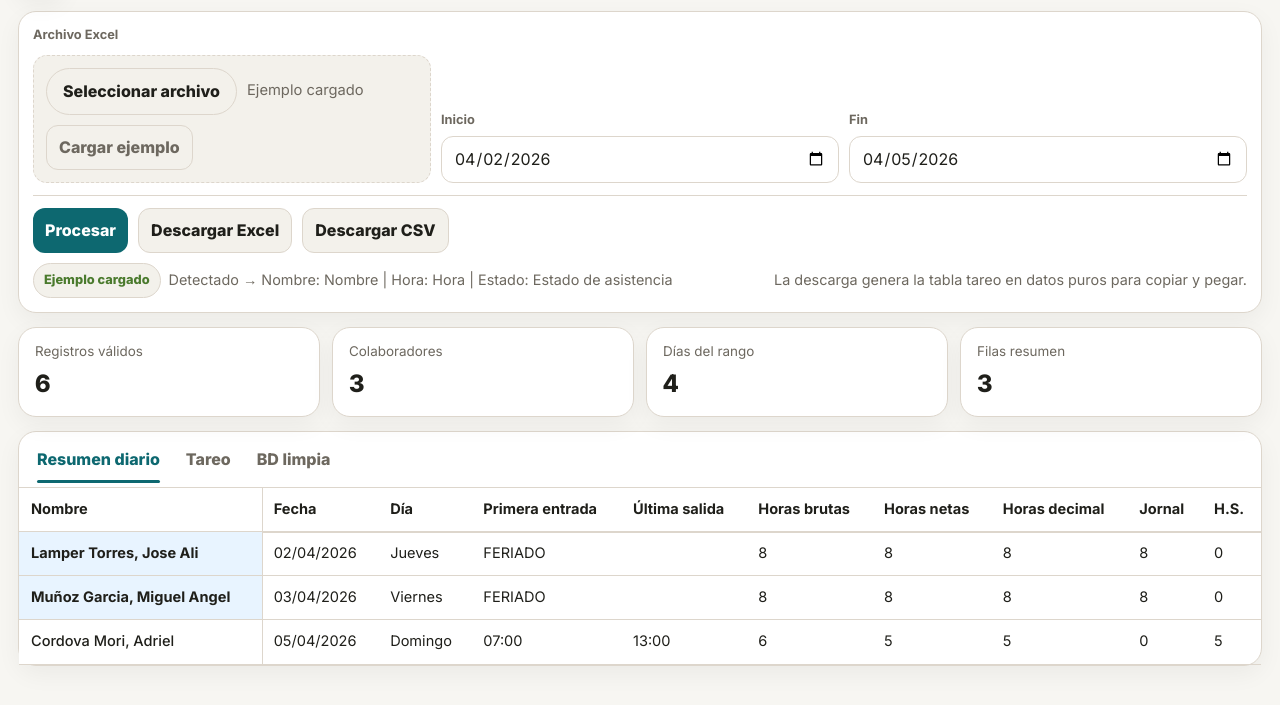
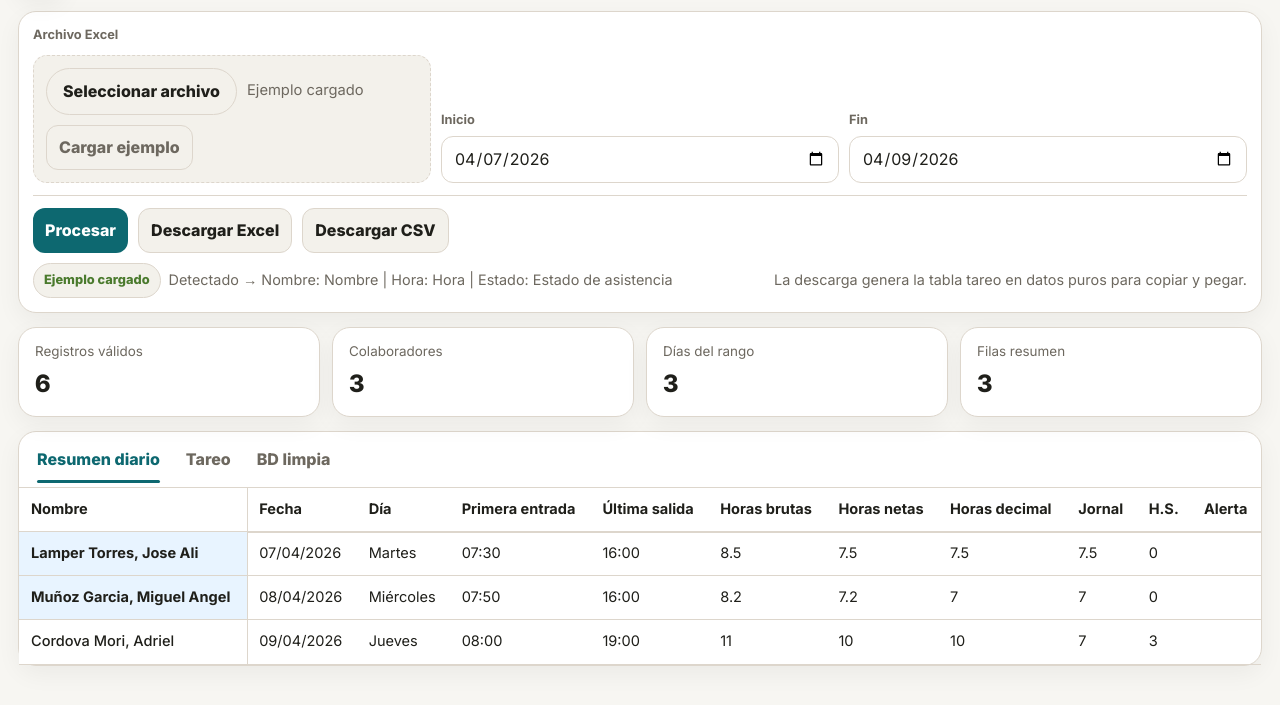
Before and after one commit to sebastianxx230/ivpro, a plain HTML site: page index.html in a window 1280 px wide. Both pictures are taken after a click on the button "Cargar ejemplo". Shown: the part 67-772 px from the top of the page. Drawn offline with Linux system fonts and the light colour scheme.

Commit message:
Update index.html

```diff
--- a/index.html
+++ b/index.html
@@ -12,13 +12,13 @@
   <style>
     :root,[data-theme="light"]{
       --bg:#f7f6f2;--panel:#ffffff;--panel-2:#f3f1eb;--text:#1f1f1a;--muted:#6d685f;--line:#ddd6cc;
-      --primary:#0d6870;--ok:#4a7a2d;--danger:#ad4a55;--shadow:0 8px 24px rgba(25,24,22,.05);
-      --planilla-soft:#e8f4ff;--day-sep:#c9d7e8;--totals:#eef2f6;--head-soft:#f5f8fb;--holiday:#e9f7ec;--holiday-text:#235b2d
+      --primary:#0d6870;--ok:#4a7a2d;--danger:#ad4a55;--warn:#c97a16;--warn-bg:#fff0d9;--warn-text:#8a4d00;--shadow:0 8px 24px rgba(25,24,22,.05);
+      --planilla-soft:#e8f4ff;--day-sep:#c9d7e8;--totals:#eef2f6;--head-soft:#f5f8fb
     }
     [data-theme="dark"]{
       --bg:#171614;--panel:#1d1c19;--panel-2:#26231f;--text:#f2eee7;--muted:#aba395;--line:#3b3630;
-      --primary:#63a8b0;--ok:#88ca5f;--danger:#df7d86;--shadow:0 12px 28px rgba(0,0,0,.22);
-      --planilla-soft:#244760;--day-sep:#3e5870;--totals:#232a31;--head-soft:#211f1b;--holiday:#213426;--holiday-text:#97e5a4
+      --primary:#63a8b0;--ok:#88ca5f;--danger:#df7d86;--warn:#f0a74b;--warn-bg:#4a3318;--warn-text:#ffd39c;--shadow:0 12px 28px rgba(0,0,0,.22);
+      --planilla-soft:#244760;--day-sep:#3e5870;--totals:#232a31;--head-soft:#211f1b
     }
     *{box-sizing:border-box} html{scroll-behavior:smooth} body{margin:0;font-family:Inter,system-ui,sans-serif;background:var(--bg);color:var(--text);line-height:1.45}
     button,input{font:inherit}
@@ -53,7 +53,7 @@
     .sub-day-start,.day-start{border-left:2px solid var(--day-sep) !important}
     .totals-head,.totals-cell{background:var(--totals) !important}
     .totals-start{border-left:3px solid var(--line) !important}
-    .holiday-cell{background:var(--holiday) !important;color:var(--holiday-text) !important;font-weight:800}
+    .alert-cell{background:var(--warn-bg) !important;color:var(--warn-text) !important;font-weight:800}
     .dropzone{border:1.5px dashed var(--line);background:var(--panel-2);border-radius:14px;padding:12px}.dropzone.drag{border-color:var(--primary);background:color-mix(in srgb,var(--primary) 8%, var(--panel-2))}
     @media (max-width:1320px){.top-filters-grid{grid-template-columns:1fr 1fr 1fr}.header-actions{justify-content:flex-start}}
     @media (max-width:980px){.stats{grid-template-columns:1fr 1fr}.table-box{max-height:none}.main-toolbar{flex-direction:column;align-items:flex-start}}
@@ -149,7 +149,10 @@
   const dayOnly = d => new Date(d.getFullYear(), d.getMonth(), d.getDate());
   const stamp = d => dayOnly(d).getTime();
   const isSunday = d => d.getDay() === 0;
+  const isWeekday = d => d.getDay() >= 1 && d.getDay() <= 5;
   const unique = arr => [...new Set(arr.filter(v => String(v ?? '') !== ''))];
+  const roundDownHalf = n => Math.floor((n || 0) * 2) / 2;
+  const hoursBetween = (a,b) => Math.max(0, (b - a) / 36e5);
 
   function displayNum(v){ if (v == null || v === '') return ''; const n = Number(v); return isFinite(n) ? n.toFixed(1).replace(/\.0$/, '') : v; }
   function getGroupByWorker(name){ return PLANILLA_SET.has(normalizeSimple(name)) ? 'PLANILLA' : 'RRHH'; }
@@ -158,6 +161,30 @@
   function clearError(){ els.errorBox.classList.add('hidden'); els.errorBox.textContent = ''; }
   function setStatus(text, tone=''){ els.statusBadge.className = 'pill ' + tone; els.statusBadge.textContent = text; }
   function setFileName(text){ els.fileName.textContent = text || 'Ningún archivo seleccionado'; }
+
+  function calcWorkedHours(primera, ultima, fecha){
+    if (!primera || !ultima) return { brutas:null, netas:null, decimal:null, jornal:null, hs:null, dominical:0 };
+
+    const brutas = hoursBetween(primera, ultima);
+    const lunchHours = 1;
+    const normalCap = 8;
+    const normalEnd = new Date(fecha.getFullYear(), fecha.getMonth(), fecha.getDate(), 16, 0, 0, 0);
+
+    if (isSunday(fecha)) {
+      const decimal = roundDownHalf(brutas);
+      return { brutas, netas:brutas, decimal, jornal:0, hs:decimal, dominical:decimal };
+    }
+
+    const horasHastaLas4 = hoursBetween(primera, new Date(Math.min(ultima.getTime(), normalEnd.getTime())));
+    const jornalBase = Math.max(0, horasHastaLas4 - lunchHours);
+    const jornal = Math.min(normalCap, roundDownHalf(jornalBase));
+    const extraBase = ultima > normalEnd ? hoursBetween(normalEnd, ultima) : 0;
+    const hs = roundDownHalf(extraBase);
+    const netas = Math.max(0, brutas - lunchHours);
+    const decimal = roundDownHalf(netas);
+
+    return { brutas, netas, decimal, jornal, hs, dominical:0 };
+  }
 
   function parseExcelDate(value){
     if (value instanceof Date && !isNaN(value)) return value;
@@ -207,9 +234,9 @@
   }
 
   function buildSummary(cleanRows, startDate, endDate){
-    const lunchHours = 1, normalCap = 8;
     const effectiveRows = cleanRows.filter(r => stamp(r.fecha) >= stamp(startDate) && stamp(r.fecha) <= stamp(endDate));
     const group = new Map();
+
     effectiveRows.forEach(r => {
       const key = `${r.nombre}__${fmtDate(r.fecha)}`;
       if (!group.has(key)) group.set(key, { nombre:r.nombre, fecha:r.fecha, grupo:r.grupo, entradas:[], salidas:[], order:r.fila });
@@ -218,26 +245,43 @@
       if (normalize(r.estado).includes('salida')) g.salidas.push(r.hora);
       if (r.fila < g.order) g.order = r.fila;
     });
+
     const summaryRows = [...group.values()].map(g => {
-      const fechaStr = fmtDate(g.fecha);
-      if (isHoliday(g.fecha)) {
-        return { nombre:g.nombre, fecha:g.fecha, grupo:g.grupo, primeraEntrada:null, ultimaSalida:null, horasBrutas:8, horasNetas:8, horasDecimal:8, jornal:8, hs:0, dominical:0, order:g.order, feriado:true };
-      }
       const primera = g.entradas.length ? new Date(Math.min(...g.entradas.map(x => x.getTime()))) : null;
       const ultima = g.salidas.length ? new Date(Math.max(...g.salidas.map(x => x.getTime()))) : null;
-      const brutas = primera && ultima ? (ultima - primera) / 36e5 : null;
-      const netas = brutas == null ? null : Math.max(0, brutas - lunchHours);
-      const decimal = netas == null ? null : Math.floor(netas * 2) / 2;
-      let jornal = decimal == null ? null : Math.min(normalCap, decimal);
-      let hs = decimal == null ? null : Math.max(0, decimal - normalCap);
-      let dominical = 0;
-      if (isSunday(g.fecha)) {
-        hs = decimal ?? 0;
+      let alerta = '';
+
+      if ((!primera || !ultima) && isWeekday(g.fecha) && !isHoliday(g.fecha)) alerta = 'X';
+
+      const calc = calcWorkedHours(primera, ultima, g.fecha);
+      let jornal = calc.jornal;
+      let hs = calc.hs;
+      let dominical = calc.dominical;
+
+      if (isHoliday(g.fecha) && !primera && !ultima) {
         jornal = 0;
-        dominical = hs;
+        hs = 0;
+        dominical = 0;
       }
-      return { nombre:g.nombre, fecha:g.fecha, grupo:g.grupo, primeraEntrada:primera, ultimaSalida:ultima, horasBrutas:brutas, horasNetas:netas, horasDecimal:decimal, jornal, hs, dominical, order:g.order, feriado:false };
+
+      return {
+        nombre:g.nombre,
+        fecha:g.fecha,
+        grupo:g.grupo,
+        primeraEntrada:primera,
+        ultimaSalida:ultima,
+        horasBrutas:calc.brutas,
+        horasNetas:calc.netas,
+        horasDecimal:calc.decimal,
+        jornal,
+        hs,
+        dominical,
+        order:g.order,
+        feriado:isHoliday(g.fecha),
+        alerta
+      };
     }).sort((a,b) => (a.grupo === b.grupo ? a.order - b.order || a.fecha - b.fecha : (a.grupo === 'PLANILLA' ? -1 : 1)));
+
     return { summaryRows, effectiveRows };
   }
 
@@ -249,9 +293,12 @@
       const grupo = getGroupByWorker(nombre); const out = { nombre, grupo, dias:{}, hNormal:0, hExtras:0, dominical:0 };
       dates.forEach(d => {
         const rec = idx.get(`${nombre}__${fmtDate(d)}`);
-        const jornal = rec?.jornal ?? (isHoliday(d) ? 8 : 0);
+        const feriado = isHoliday(d);
+        const sinMarcaSemana = !rec && isWeekday(d) && !feriado;
+        const alerta = rec?.alerta || (sinMarcaSemana ? 'X' : '');
+        const jornal = rec?.jornal ?? 0;
         const hs = rec?.hs ?? 0;
-        out.dias[fmtDate(d)] = { jornal, hs, feriado:isHoliday(d) };
+        out.dias[fmtDate(d)] = { jornal, hs, feriado, alerta };
         out.hNormal += jornal;
         out.hExtras += hs;
         if (isSunday(d)) out.dominical += hs;
@@ -268,13 +315,18 @@
   }
 
   function renderAll(){
-    renderTable(els.resumen, ['Nombre','Fecha','Día','Primera entrada','Última salida','Horas brutas','Horas netas','Horas decimal','Jornal','H.S.'], state.summaryRows.slice(0,1200).map(r => [r.nombre, fmtDate(r.fecha), weekdayName(r.fecha), r.primeraEntrada ? fmtTime(r.primeraEntrada) : (r.feriado ? 'FERIADO' : ''), r.ultimaSalida ? fmtTime(r.ultimaSalida) : '', displayNum(r.horasBrutas), displayNum(r.horasNetas), displayNum(r.horasDecimal), displayNum(r.jornal), displayNum(r.hs)]));
+    renderTable(els.resumen, ['Nombre','Fecha','Día','Primera entrada','Última salida','Horas brutas','Horas netas','Horas decimal','Jornal','H.S.','Alerta'], state.summaryRows.slice(0,1200).map(r => [r.nombre, fmtDate(r.fecha), weekdayName(r.fecha), r.primeraEntrada ? fmtTime(r.primeraEntrada) : '', r.ultimaSalida ? fmtTime(r.ultimaSalida) : '', displayNum(r.horasBrutas), displayNum(r.horasNetas), displayNum(r.horasDecimal), displayNum(r.jornal), displayNum(r.hs), r.alerta]));
     renderTable(els.bd, ['Nombre','Fecha','Día','Hora','Estado'], state.cleanRows.slice(0,1200).map(r => [r.nombre, fmtDate(r.fecha), weekdayName(r.fecha), fmtTime(r.hora), r.estado]));
     const {dates, rows} = state.tareo;
     let html = '<table><thead><tr><th class="name-col" rowspan="2">Colaboradores</th>' + dates.map(d => `<th colspan="2" class="day-head day-start">${fmtDate(d)}<span class="day-name">${weekdayName(d)}</span></th>`).join('') + '<th rowspan="2" class="totals-head totals-start">H.NORMAL</th><th rowspan="2" class="totals-head">H.EXTRAS</th><th rowspan="2" class="totals-head">DOMINICAL</th></tr><tr>' + dates.map((d, idx) => `<th class="sub-day-start ${idx===0?'day-start':''}">JORNAL</th><th>H.S.</th>`).join('') + '</tr></thead><tbody>';
     rows.forEach(r => {
       html += `<tr><td class="name-col ${r.grupo === 'PLANILLA' ? 'planilla-name' : 'rrhh-name'}">${r.nombre}</td>`;
-      dates.forEach((d, idx) => { const k = fmtDate(d), v = r.dias[k] || {jornal:0, hs:0, feriado:false}; html += `<td class="num ${idx===0?'day-start sub-day-start':''} ${v.feriado ? 'holiday-cell' : ''}">${displayNum(v.jornal)}</td><td class="num ${v.feriado ? 'holiday-cell' : ''}">${displayNum(v.hs)}</td>`; });
+      dates.forEach((d, idx) => {
+        const k = fmtDate(d), v = r.dias[k] || {jornal:0, hs:0, feriado:false, alerta:''};
+        const jornalText = v.alerta ? 'X' : displayNum(v.jornal);
+        const hsText = v.alerta ? '' : displayNum(v.hs);
+        html += `<td class="num ${idx===0?'day-start sub-day-start':''} ${v.alerta ? 'alert-cell' : ''}">${jornalText}</td><td class="num ${v.alerta ? 'alert-cell' : ''}">${hsText}</td>`;
+      });
       html += `<td class="num totals-cell totals-start">${displayNum(r.hNormal)}</td><td class="num totals-cell">${displayNum(r.hExtras)}</td><td class="num totals-cell">${displayNum(r.dominical)}</td></tr>`;
     });
     html += '</tbody></table>';
@@ -292,7 +344,10 @@
     const data = [row1, row2];
     state.tareo.rows.forEach(r => {
       const row = [r.nombre];
-      state.tareo.dates.forEach(d => { const k = fmtDate(d); row.push(r.dias[k]?.jornal ?? 0, r.dias[k]?.hs ?? 0); });
+      state.tareo.dates.forEach(d => {
+        const k = fmtDate(d), cell = r.dias[k] || {jornal:0, hs:0, alerta:'', feriado:false};
+        row.push(cell.alerta ? 0 : (cell.jornal ?? 0), cell.alerta ? 0 : (cell.hs ?? 0));
+      });
       row.push(r.hNormal, r.hExtras, r.dominical);
       data.push(row);
     });
@@ -353,12 +408,12 @@
 
   function loadSample(){
     const rows = [
-      { Nombre:'Lamper Torres, Jose Ali', Hora:'02/04/2026 07:00', 'Estado de asistencia':'Registro de entrada' },
-      { Nombre:'Lamper Torres, Jose Ali', Hora:'02/04/2026 15:00', 'Estado de asistencia':'Registro de salida' },
-      { Nombre:'Muñoz Garcia, Miguel Angel', Hora:'03/04/2026 07:00', 'Estado de asistencia':'Registro de entrada' },
-      { Nombre:'Muñoz Garcia, Miguel Angel', Hora:'03/04/2026 12:00', 'Estado de asistencia':'Registro de salida' },
-      { Nombre:'Cordova Mori, Adriel', Hora:'05/04/2026 07:00', 'Estado de asistencia':'Registro de entrada' },
-      { Nombre:'Cordova Mori, Adriel', Hora:'05/04/2026 13:00', 'Estado de asistencia':'Registro de salida' }
+      { Nombre:'Lamper Torres, Jose Ali', Hora:'07/04/2026 07:30', 'Estado de asistencia':'Registro de entrada' },
+      { Nombre:'Lamper Torres, Jose Ali', Hora:'07/04/2026 16:00', 'Estado de asistencia':'Registro de salida' },
+      { Nombre:'Muñoz Garcia, Miguel Angel', Hora:'08/04/2026 07:50', 'Estado de asistencia':'Registro de entrada' },
+      { Nombre:'Muñoz Garcia, Miguel Angel', Hora:'08/04/2026 16:00', 'Estado de asistencia':'Registro de salida' },
+      { Nombre:'Cordova Mori, Adriel', Hora:'09/04/2026 08:00', 'Estado de asistencia':'Registro de entrada' },
+      { Nombre:'Cordova Mori, Adriel', Hora:'09/04/2026 19:00', 'Estado de asistencia':'Registro de salida' }
     ];
     state.fileName = 'tareo_tabla.xlsx'; setFileName('Ejemplo cargado'); handleRowsLoaded(rows); setStatus('Ejemplo cargado', 'ok');
   }
@@ -379,7 +434,14 @@
     row1.push('H.NORMAL','H.EXTRAS','DOMINICAL');
     row2.push('','','');
     const data = [row1, row2];
-    state.tareo.rows.forEach(r => { const row = [r.nombre]; state.tareo.dates.forEach(d => { const k = fmtDate(d); row.push(r.dias[k]?.jornal ?? 0, r.dias[k]?.hs ?? 0); }); row.push(r.hNormal, r.hExtras, r.dominical); data.push(row); });
+    state.tareo.rows.forEach(r => {
+      const row = [r.nombre];
+      state.tareo.dates.forEach(d => {
+        const k = fmtDate(d), cell = r.dias[k] || {jornal:0, hs:0, alerta:''};
+        row.push(cell.alerta ? 0 : (cell.jornal ?? 0), cell.alerta ? 0 : (cell.hs ?? 0));
+      });
+      row.push(r.hNormal, r.hExtras, r.dominical); data.push(row);
+    });
     const ws = XLSX.utils.aoa_to_sheet(data); const csv = XLSX.utils.sheet_to_csv(ws); const blob = new Blob([csv], {type:'text/csv;charset=utf-8;'}); const a = document.createElement('a'); a.href = URL.createObjectURL(blob); a.download = 'tareo.csv'; a.click();
   }
 
```
